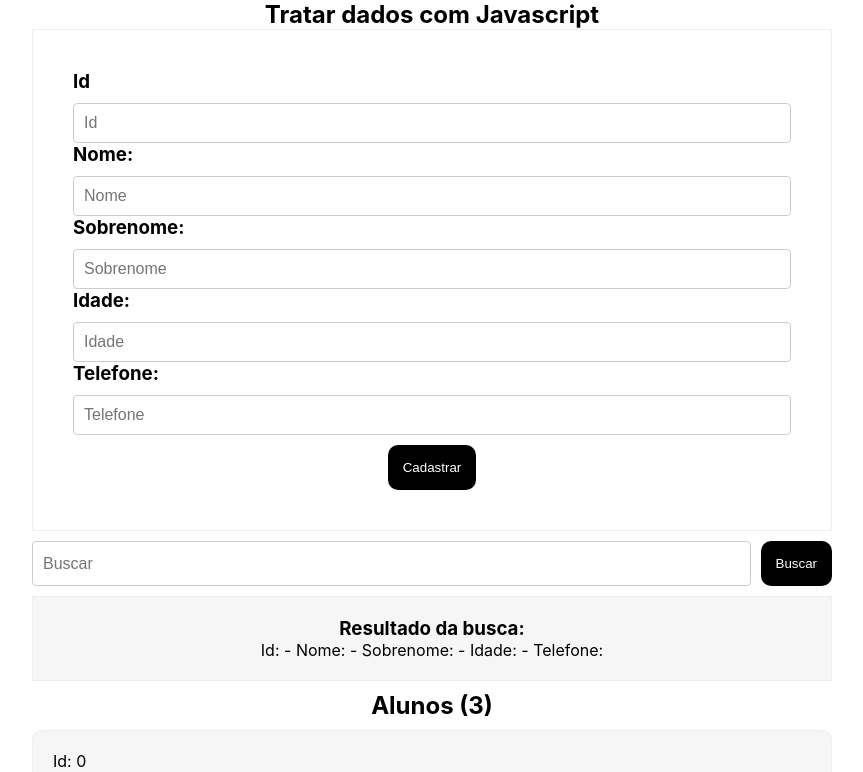
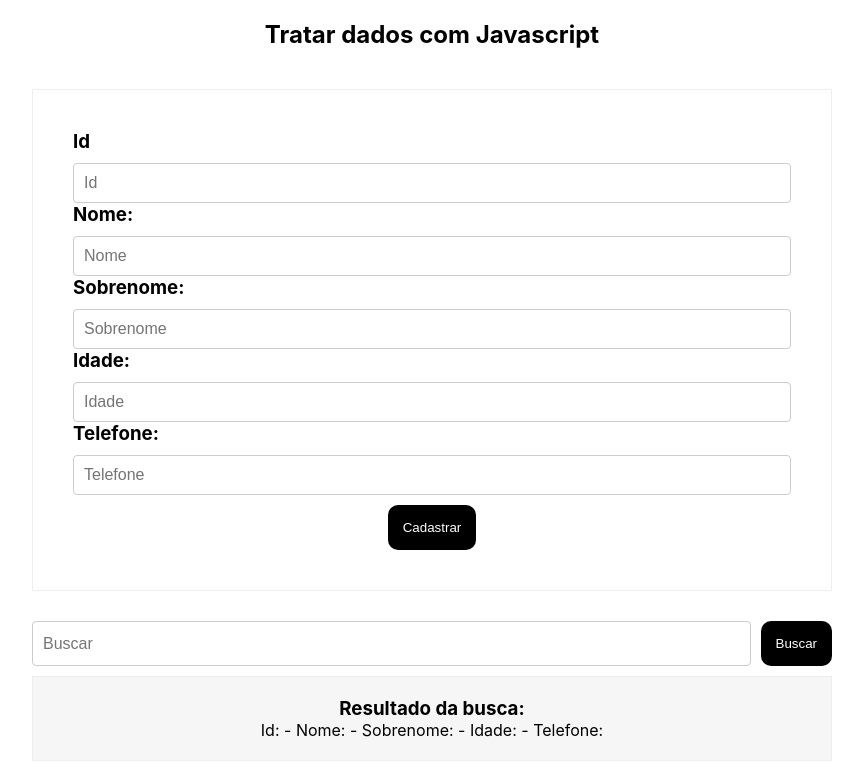
Before and after one commit to luizfelper/ArraysInJavascript, a React (Create React App) app: page / in a window 1280 px wide. Shown: the top 772 px of the page, without its empty margins (208-1071 px from the left). Built offline with nearby package versions, Linux system fonts and the light colour scheme.

Commit message:
Estilização do Header

```diff
--- a/src/App.css
+++ b/src/App.css
@@ -14,6 +14,10 @@ a {
   margin: 0 auto;
   padding: 0px 30px;
   text-align: center;
+}
+
+.TituloApp {
+  padding: 20px 0px;
 }
 
 input {
@@ -37,8 +41,8 @@ button {
 
 .boxCadastrar {
   border: 1px solid #eee;
-  padding-bottom: 14px;
   padding: 40px;
+  margin: 20px 0px;
   text-align: left;
 }
 
--- a/src/App.js
+++ b/src/App.js
@@ -31,7 +31,7 @@ function App() {
   return (
     <div>
       <div className="App">
-        <h2>Tratar dados com Javascript</h2>
+        <h2 className="TituloApp">Tratar dados com Javascript</h2>
         <div className="boxCadastrar">
           <form onSubmit={function addPessoas(e) {
             e.preventDefault();
```
